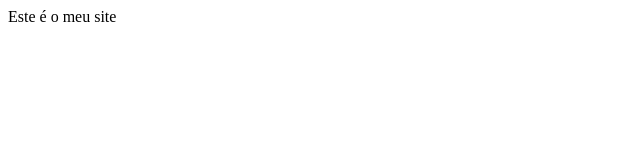
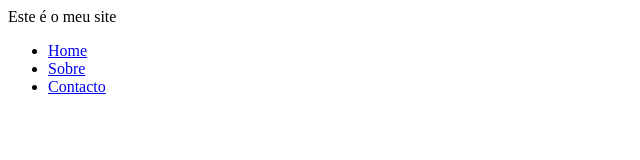
Before and after one commit to pereira010/Testes2, a plain HTML site: page index.html in a window 1280 px wide. Shown: the whole page, without its empty margins (0-640 px from the left). Drawn offline with Linux system fonts and the light colour scheme.

Commit message:
Novo menu

```diff
--- a/index.html
+++ b/index.html
@@ -6,5 +6,11 @@
     </head>
     <body>
         Este é o meu site
+
+        <ul>
+            <li><a href="index.html">Home</a></li>
+            <li><a href="sobre.html">Sobre</a></li>
+            <li><a href="contato.html">Contacto</a></li>
+        </ul>
     </body>
 </html>
```
